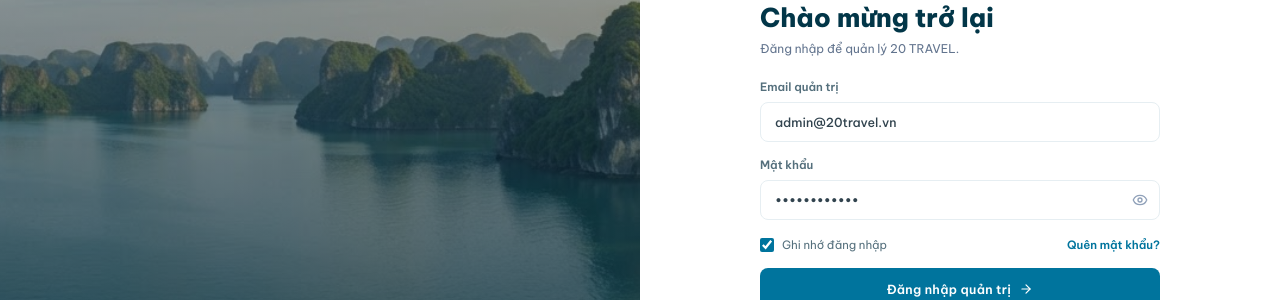
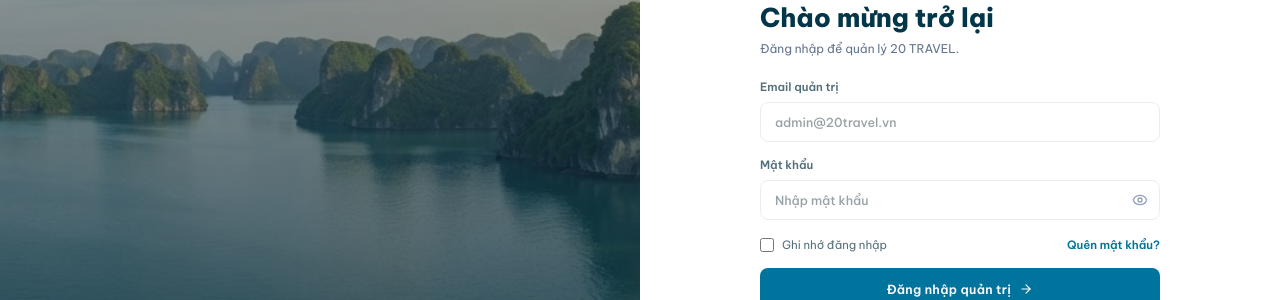
Before and after one commit to havanhungcongviec2124-wq/web_dulich20travel, a React (Vite) app: page /admin/login in a window 1280 px wide. Shown: the part 221-521 px from the top of the page. Built offline with nearby package versions, Linux system fonts and the light colour scheme; no server answers.

Commit message:
Stop prefilling admin login credentials

```diff
--- a/src/admin/AdminLogin.jsx
+++ b/src/admin/AdminLogin.jsx
@@ -5,18 +5,15 @@ import { Eye, EyeOff, ArrowRight, ArrowLeft, Mail, CheckCircle2 } from "lucide-r
 import { loginAdmin, fetchMe } from "../redux/slices/authSlice";
 import { forgotPasswordApi } from "../redux/Api/authApi";
 
-const DEMO_EMAIL = "admin@20travel.vn";
-const DEMO_PASSWORD = "20travel2026";
-
 const AdminLogin = () => {
   const navigate = useNavigate();
   const dispatch = useDispatch();
   const { user, token, status, error: authError, initialized } = useSelector((s) => s.auth);
 
-  const [email, setEmail] = useState(localStorage.getItem("20travel_admin_email") || DEMO_EMAIL);
-  const [password, setPassword] = useState(DEMO_PASSWORD);
+  const [email, setEmail] = useState(() => localStorage.getItem("20travel_admin_email") || "");
+  const [password, setPassword] = useState("");
   const [showPassword, setShowPassword] = useState(false);
-  const [remember, setRemember] = useState(true);
+  const [remember, setRemember] = useState(() => localStorage.getItem("20travel_admin_remember") === "1");
   const [error, setError] = useState("");
   const [mode, setMode] = useState("login"); // "login" | "forgot"
   const [resetEmail, setResetEmail] = useState("");
```
